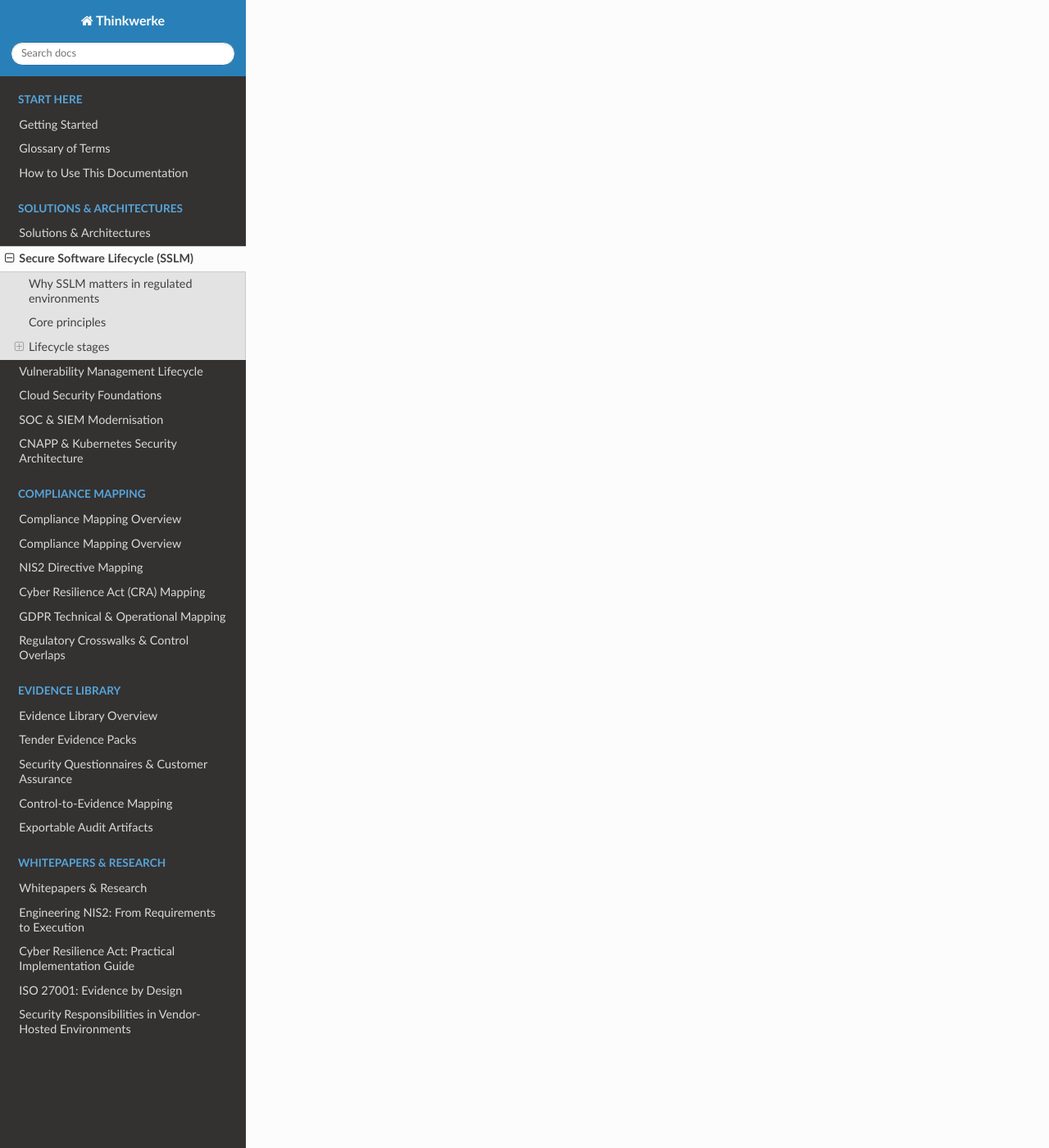
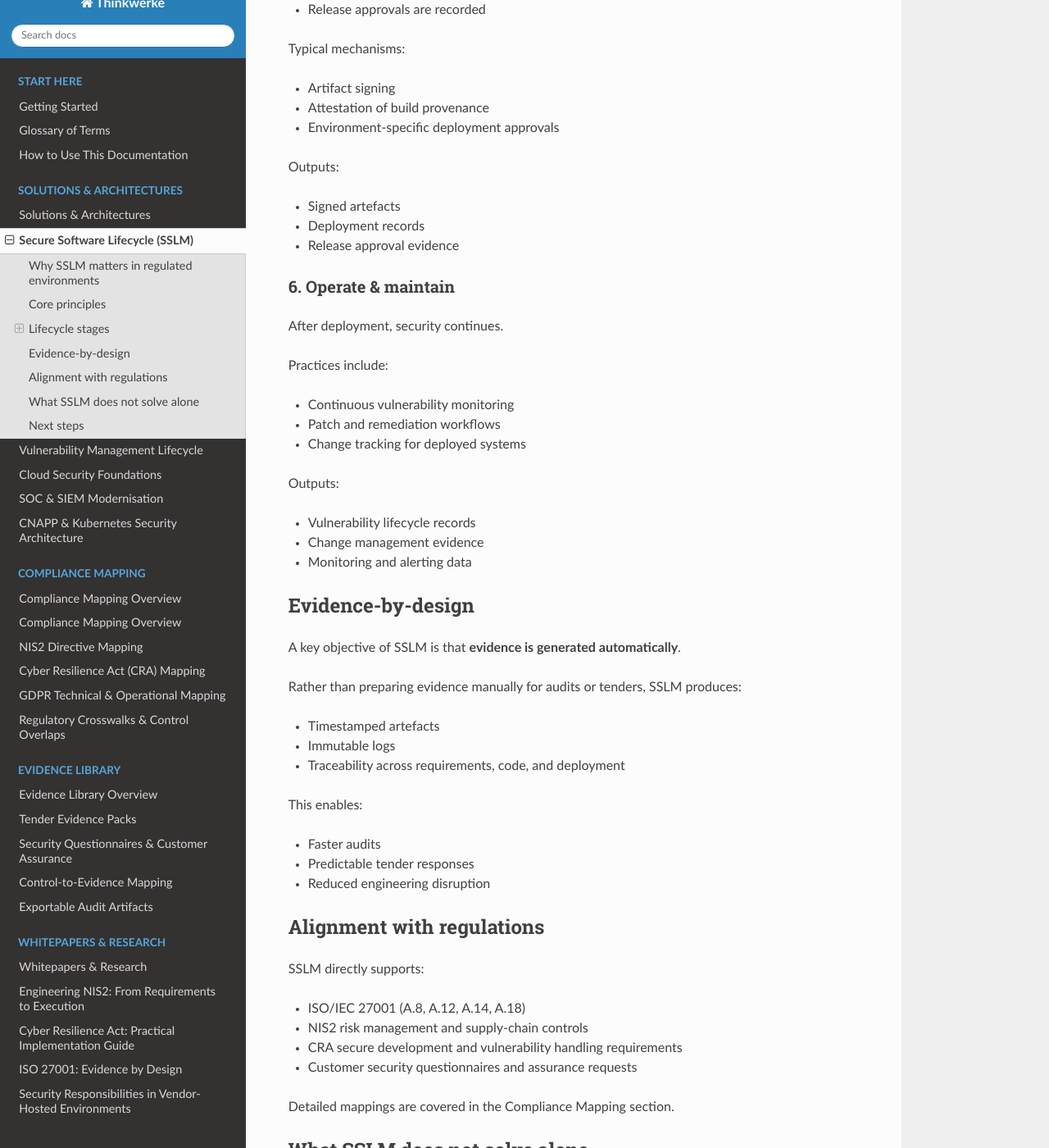
Before and after one commit to Mynkskhr/docs.thinkwerke, a Sphinx documentation site: the page built from docs/source/solutions/secure-software-lifecycle.rst, in a window 1280 px wide and 1400 px high, scrolled down 2930 px. Shown: the whole window at 82% size. Built offline with Sphinx 7.4.7 and the Read the Docs theme 3.1.0, drawn with Linux system fonts in a browser that asks for light colours; some of the changed text lies outside the part shown.

Commit message:
Update secure-software-lifecycle.rst

```diff
--- a/docs/source/solutions/secure-software-lifecycle.rst
+++ b/docs/source/solutions/secure-software-lifecycle.rst
@@ -72,4 +72,149 @@
 Typical controls:
 
 - Static Application Security Testing (SAST)
-- Software Composition Analysis (S
+- Software Composition Analysis (SCA)
+- Automated SBOM generation
+
+Outputs:
+
+- Scan results linked to commits
+- SBOM artefacts per build
+- Dependency and license reports
+
+
+3. Pipeline enforcement
+~~~~~~~~~~~~~~~~~~~~~~~
+
+CI/CD pipelines enforce security controls consistently.
+
+Controls typically include:
+
+- Policy-as-code gates
+- Minimum security baselines
+- Environment separation (build, test, production)
+
+Pipelines are designed so that:
+
+- Failures are actionable
+- Exceptions are traceable
+- Overrides require approval
+
+Outputs:
+
+- Pipeline execution logs
+- Policy evaluation results
+- Approval records
+
+
+4. Testing & verification
+~~~~~~~~~~~~~~~~~~~~~~~~~
+
+Beyond static checks, runtime and configuration issues are validated.
+
+Common practices:
+
+- Dynamic Application Security Testing (DAST)
+- Infrastructure-as-Code (IaC) scanning
+- Container image scanning
+
+Outputs:
+
+- Test results tied to pipeline runs
+- Identified issues with severity and context
+- Evidence of remediation or risk acceptance
+
+
+5. Release & deployment
+~~~~~~~~~~~~~~~~~~~~~~~
+
+Before release:
+
+- Artefact integrity is verified
+- Provenance is established
+- Release approvals are recorded
+
+Typical mechanisms:
+
+- Artifact signing
+- Attestation of build provenance
+- Environment-specific deployment approvals
+
+Outputs:
+
+- Signed artefacts
+- Deployment records
+- Release approval evidence
+
+
+6. Operate & maintain
+~~~~~~~~~~~~~~~~~~~~~
+
+After deployment, security continues.
+
+Practices include:
+
+- Continuous vulnerability monitoring
+- Patch and remediation workflows
+- Change tracking for deployed systems
+
+Outputs:
+
+- Vulnerability lifecycle records
+- Change management evidence
+- Monitoring and alerting data
+
+
+Evidence-by-design
+------------------
+
+A key objective of SSLM is that **evidence is generated automatically**.
+
+Rather than preparing evidence manually for audits or tenders, SSLM produces:
+
+- Timestamped artefacts
+- Immutable logs
+- Traceability across requirements, code, and deployment
+
+This enables:
+
+- Faster audits
+- Predictable tender responses
+- Reduced engineering disruption
+
+
+Alignment with regulations
+--------------------------
+
+SSLM directly supports:
+
+- ISO/IEC 27001 (A.8, A.12, A.14, A.18)
+- NIS2 risk management and supply-chain controls
+- CRA secure development and vulnerability handling requirements
+- Customer security questionnaires and assurance requests
+
+Detailed mappings are covered in the Compliance Mapping section.
+
+
+What SSLM does not solve alone
+------------------------------
+
+SSLM is necessary, but not sufficient on its own.
+
+It must be complemented by:
+
+- Cloud security foundations
+- Clear vulnerability ownership models
+- SOC and incident response capabilities
+- Governance and reporting structures
+
+These are covered in adjacent solution documents.
+
+
+Next steps
+----------
+
+To continue, review:
+
+- **Vulnerability Lifecycle** for how issues are handled end-to-end
+- **Cloud Security Foundations** for infrastructure-level controls
+- **Evidence Library** for how SSLM outputs are reused in audits and tenders
```
